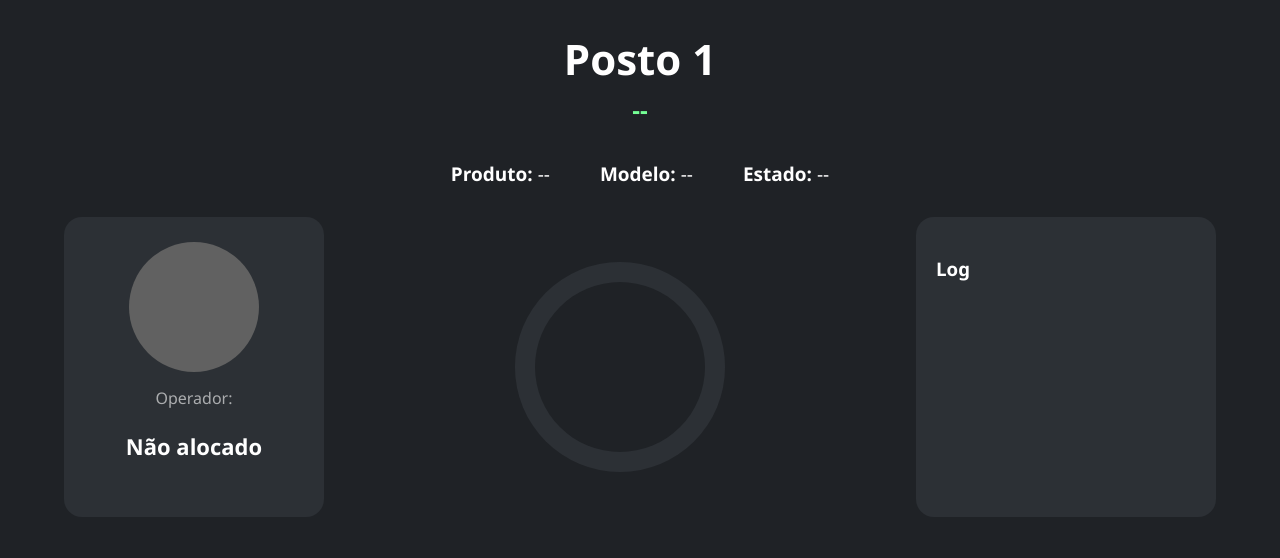
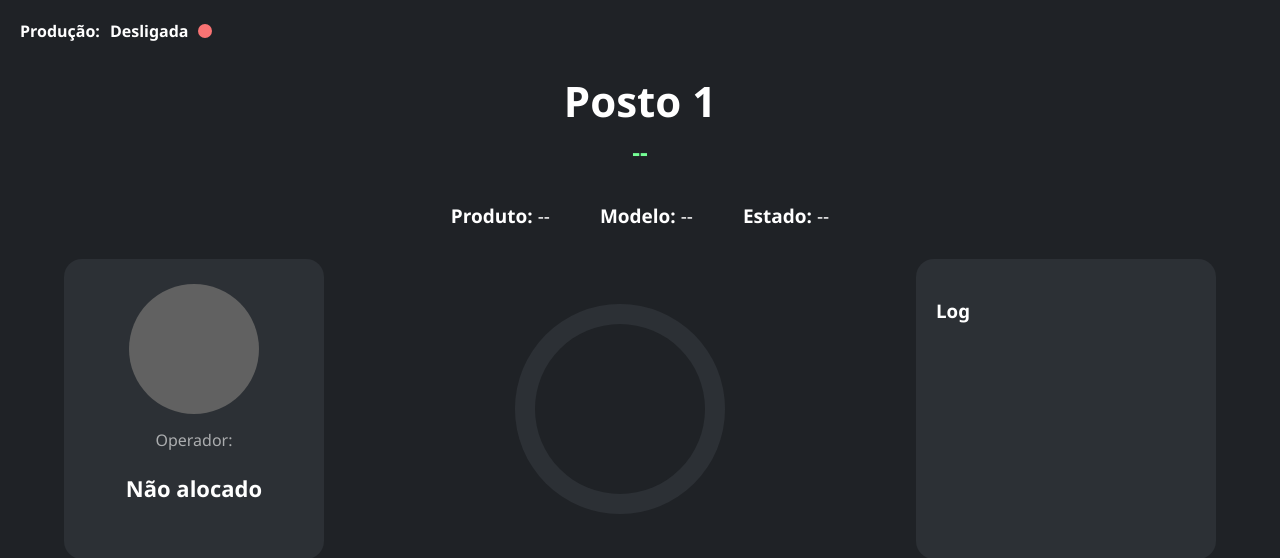
Before and after one commit to edsoncepedi/app_digital_dash_time, a Flask app: page /posto/1 in a window 1280 px wide. Shown: the top 558 px of the page. Run offline with Flask 3, Linux system fonts and the light colour scheme; some libraries are stand-ins or nearby versions.

Commit message:
correcao status producao postos + feedback posto 1 e 2

```diff
--- a/static/css/posto.css
+++ b/static/css/posto.css
@@ -125,3 +125,31 @@ body{
     border-bottom:1px solid #3b4046;
     font-size:15px;
 }
+
+/* ==================== STATUS ==================== */
+
+.status-container {
+    display: inline-flex;
+    align-items: center;
+    gap: 8px;
+}
+
+.status-dot {
+    width: 14px;
+    height: 14px;
+    border-radius: 50%;
+    display: inline-block;
+}
+
+/* Estados */
+.status-on {
+    background: #22c55e; /* verde */
+}
+
+.status-off {
+    background: #f97373; /* vermelho */
+}
+
+.status-armed {
+    background: #f59e0b; /* amarelo */
+}
--- a/static/scripts/posto.js
+++ b/static/scripts/posto.js
@@ -199,3 +199,34 @@ function mostrarPopup(mensagem, cor = '#333', duracao_ms = 3000) {
 socket.on("alerta_posto", (data) => {
     mostrarPopup(data.mensagem, data.cor, data.tempo);
 });
+
+socket.on('atualiza_status_producao', data => {
+
+    const status = data.status;
+
+    const texto = document.getElementById('status-texto');
+    const bolinha = document.getElementById('status-bolinha');
+
+    bolinha.classList.remove(
+        'status-on',
+        'status-off',
+        'status-armed'
+    );
+
+    if (status === "ON") {
+        texto.textContent = "Ligada";
+        texto.style.color = '#22c55e';
+        bolinha.classList.add('status-on');
+
+    } else if (status === "OFF") {
+        texto.textContent = "Desligada";
+        texto.style.color = '#f97373';
+        bolinha.classList.add('status-off');
+
+    } else if (status === "ARMED") {
+        texto.textContent = "Armada";
+        texto.style.color = '#f59e0b';
+        bolinha.classList.add('status-armed');
+    }
+
+});
--- a/templates/posto.html
+++ b/templates/posto.html
@@ -13,6 +13,13 @@
 </head>
 
 <body>
+
+<div class="my-col" style="display: flex; align-items: center; gap: 10px; font-weight: bold; padding-left: 20px;padding-top: 20px;">
+    <div>Produção: </div>
+    <!-- Elemento onde o status será exibido via JavaScript -->
+    <span id="status-texto">Desligada</span>
+    <span id="status-bolinha" class="status-dot status-off"></span>
+</div>
 
 <header id="top-header">
     <h1>Posto {{ posto_id }}</h1>
--- a/templates/posto0.html
+++ b/templates/posto0.html
@@ -16,7 +16,8 @@
 <div class="my-col" style="display: flex; align-items: center; gap: 10px; font-weight: bold; padding-left: 20px;padding-top: 20px;">
     <div>Produção: </div>
     <!-- Elemento onde o status será exibido via JavaScript -->
-    <div id="status-indicador">Verificando...</div>
+    <span id="status-texto">Desligada</span>
+    <span id="status-bolinha" class="status-dot status-off"></span>
 </div>
 
 <header id="top-header">
```
Also changed, not shown: static/css/posto0.css (+28 -0 lines), static/scripts/posto0.js (+29 -9 lines).
